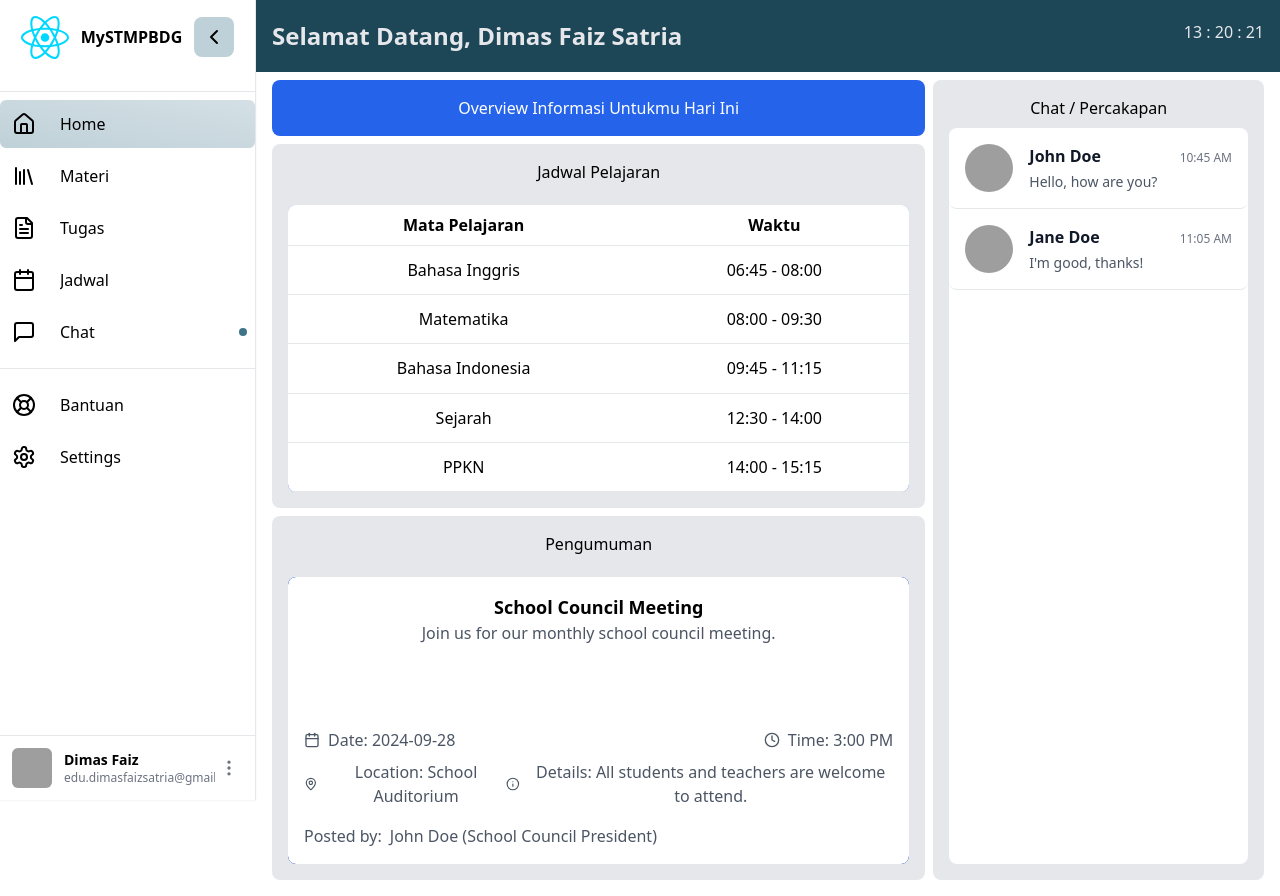
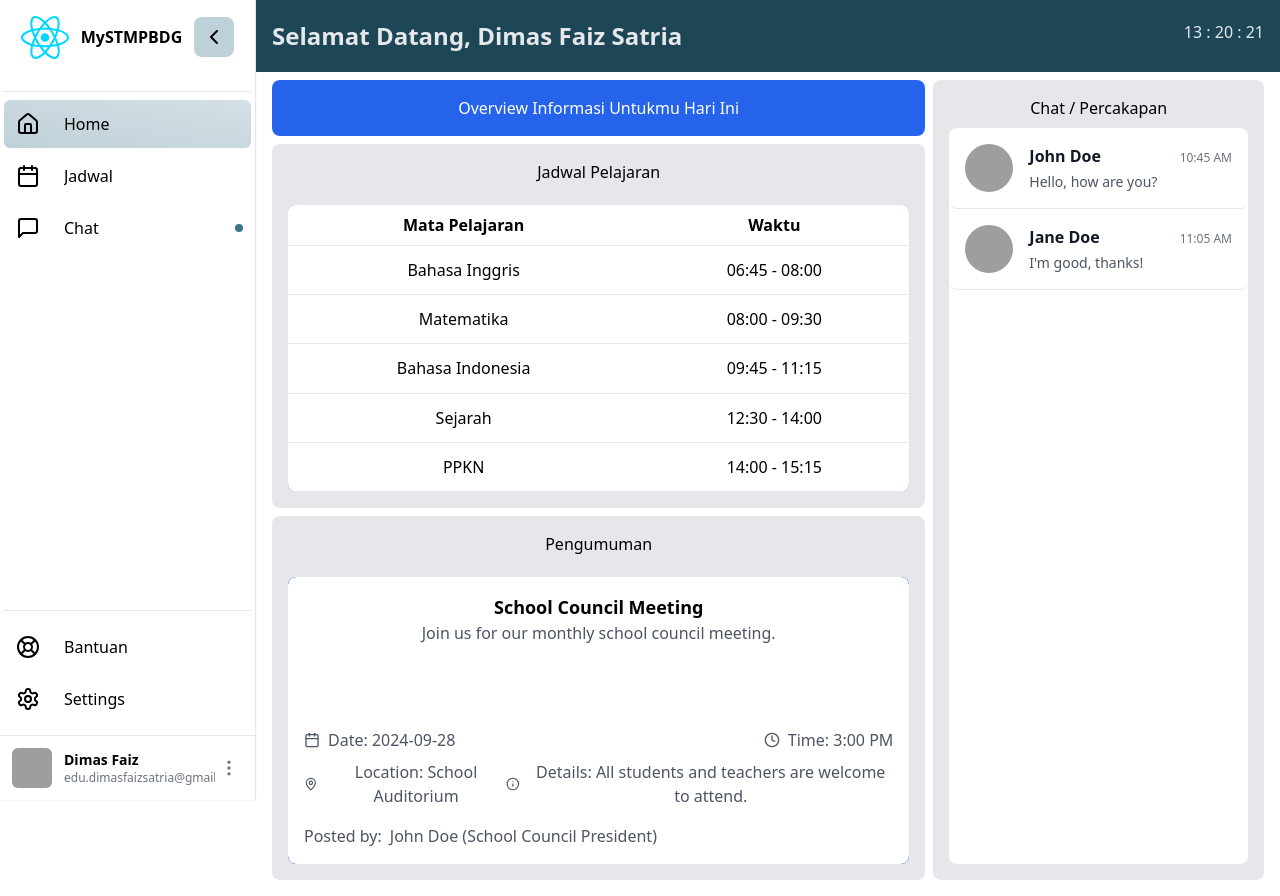
Before and after one commit to FumoRin/MySTMPBDG, a React (Vite) app: page / in a window 1280 px wide. Built offline with nearby package versions, Linux system fonts and the light colour scheme; grey boxes are pictures that could not be loaded.

Commit message:
Cleaning up Sidebar Content with only items that will used

```diff
--- a/src/App.tsx
+++ b/src/App.tsx
@@ -12,12 +12,8 @@ import {
 import { useState } from "react";
 import {
   Home,
-  Library,
-  LifeBuoy,
-  Settings,
   MessageSquare,
   Calendar,
-  FileText,
 } from "lucide-react";
 
 function App() {
@@ -43,18 +39,6 @@ function AppContent() {
           active={location.pathname === "/"}
         />
         <SidebarItem
-          icon={<Library />}
-          text="Materi"
-          to="/materi"
-          active={location.pathname === "/materi"}
-        />
-        <SidebarItem
-          icon={<FileText />}
-          text="Tugas"
-          to="/tugas"
-          active={location.pathname === "/tugas"}
-        />
-        <SidebarItem
           icon={<Calendar />}
           text="Jadwal"
           to="/jadwal"
@@ -66,19 +50,6 @@ function AppContent() {
           to="/chat"
           active={location.pathname === "/chat"}
           alert
-        />
-        <hr className="my-3" />
-        <SidebarItem
-          icon={<LifeBuoy />}
-          text="Bantuan"
-          to="/bantuan"
-          active={location.pathname === "/bantuan"}
-        />
-        <SidebarItem
-          icon={<Settings />}
-          text="Settings"
-          to="/settings"
-          active={location.pathname === "/settings"}
         />
       </Sidebar>
       <div className={`flex-1 transition-all ${expanded ? "ml-64" : "ml-24"}`}>
--- a/src/components/sidebar.tsx
+++ b/src/components/sidebar.tsx
@@ -1,4 +1,10 @@
-import { Menu, ChevronLeft, MoreVertical } from "lucide-react";
+import {
+  Menu,
+  ChevronLeft,
+  MoreVertical,
+  LifeBuoy,
+  Settings,
+} from "lucide-react";
 import reactLogo from "../assets/react.svg"; // Import the SVG file
 import { useContext, createContext } from "react";
 import { Link } from "react-router-dom";
@@ -53,8 +59,23 @@ export default function Sidebar({
 
         {/* Sidebar Content Section */}
         <sidebarContext.Provider value={{ expanded }}>
-          <ul className="flex-1 h-full justify-between p valuex-1 py-2 overflow-y-auto">
-            {children}
+          <ul className="flex-1 h-full flex flex-col justify-between px-1 py-2 overflow-y-auto">
+            <div>{children}</div>
+            <div>
+              <hr className="my-3" />
+              <SidebarItem
+                icon={<LifeBuoy />}
+                text="Bantuan"
+                to="/bantuan"
+                active={location.pathname === "/bantuan"}
+              />
+              <SidebarItem
+                icon={<Settings />}
+                text="Settings"
+                to="/settings"
+                active={location.pathname === "/settings"}
+              />
+            </div>
           </ul>
         </sidebarContext.Provider>
         {/* End of Sidebar Content Section */}
```
